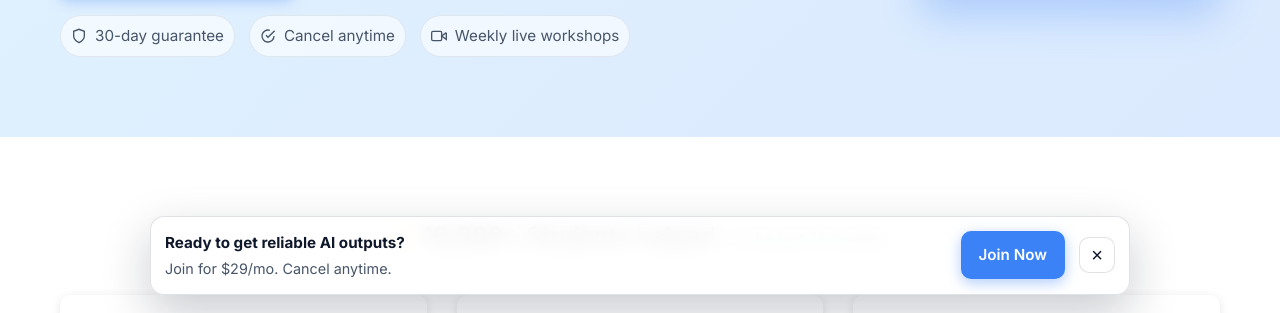
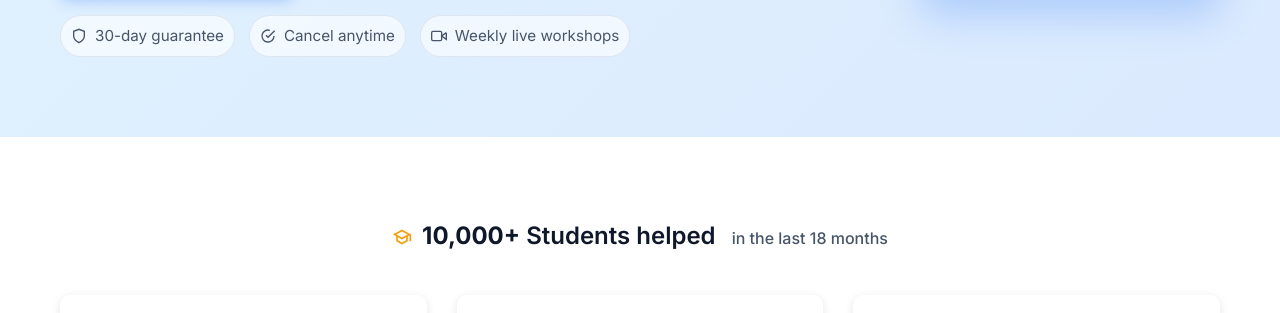
Before and after one commit to morfidon/prompt-engineering-academy-landing-page, a plain HTML site: page index.html in a window 1280 px wide. Shown: the part 487-800 px from the top of the page. Drawn offline with Linux system fonts and the light colour scheme.

Commit message:
Update index.html

```diff
--- a/index.html
+++ b/index.html
@@ -245,20 +245,10 @@
          </div>
      </section>
 
-     <div class="floating-cta" id="floatingCta" hidden>
-         <div class="floating-cta-content">
-             <div class="floating-cta-text">
-                 <strong>Ready to get reliable AI outputs?</strong>
-                 <span>Join for $29/mo. Cancel anytime.</span>
-             </div>
-             <a href="#join" class="cta-button floating">Join Now</a>
-             <button class="floating-cta-close" type="button" aria-label="Close">×</button>
-         </div>
-     </div>
-
+     <!-- Floating CTA temporarily removed for testing -->
      <footer>
          <div class="container">
-             <p>© Prompt Engineering Academy. This material contains proprietary intellectual property and is provided solely for training use by authorized participants. Reproduction, distribution, or resale in whole or in part is prohibited without prior written permission.</p>
+             <p> Prompt Engineering Academy. This material contains proprietary intellectual property and is provided solely for training use by authorized participants. Reproduction, distribution, or resale in whole or in part is prohibited without prior written permission.</p>
          </div>
      </footer>
 
```
